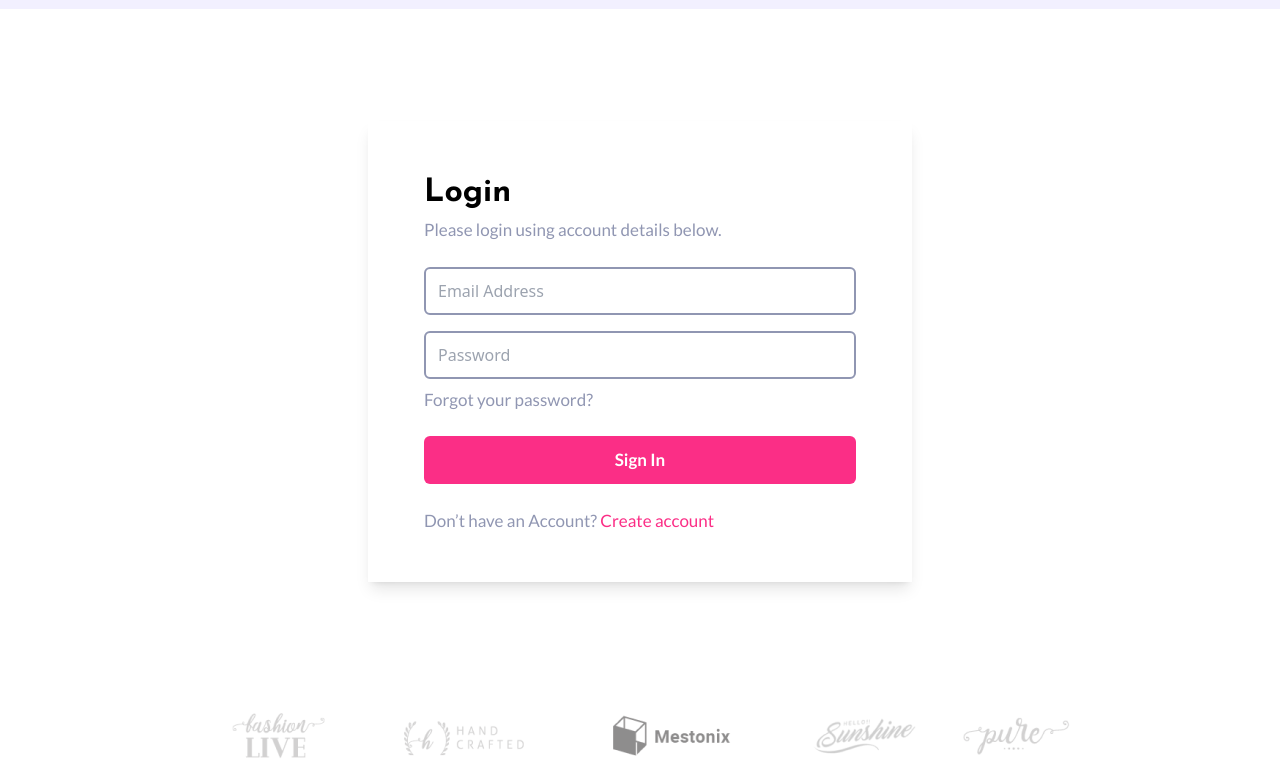
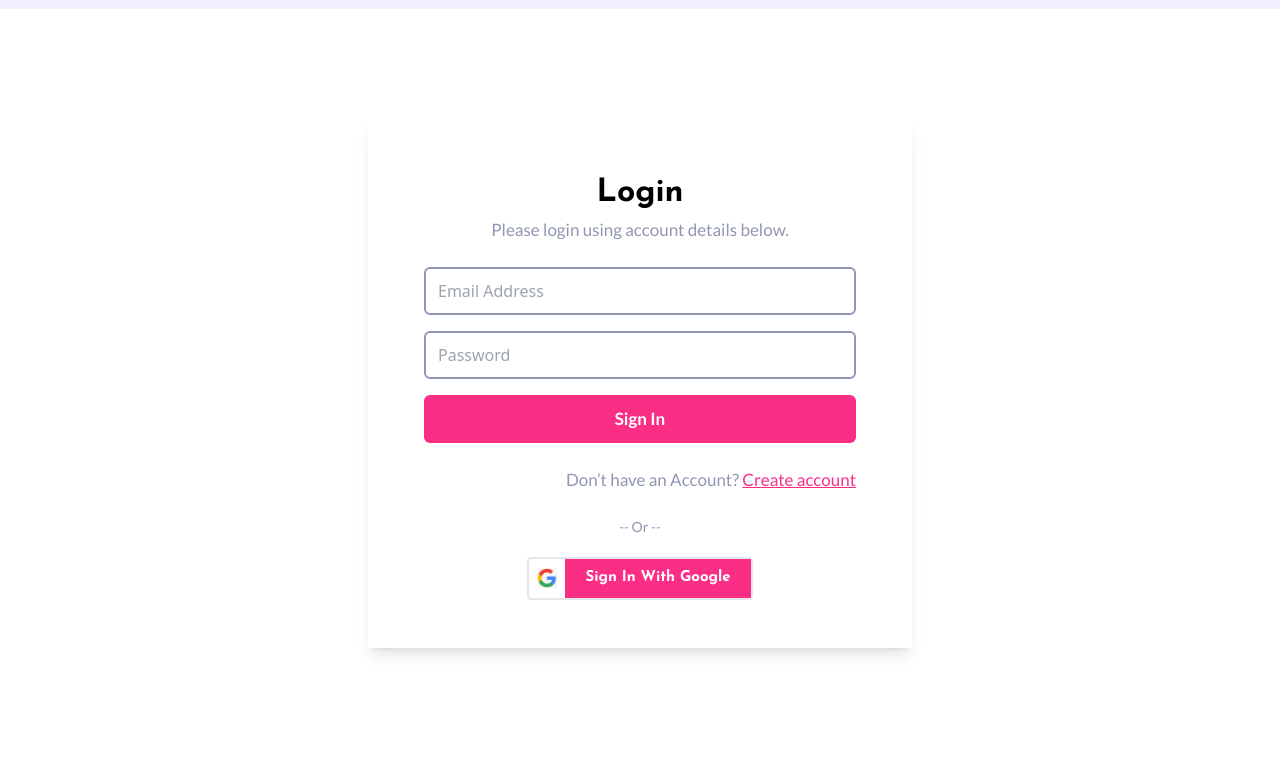
Before and after one commit to shahidulislam-dev/Hecto-Ecommerce-Raact, a React (Vite) app: page / in a window 1280 px wide. Shown: the part 357-1134 px from the top of the page. Built offline with nearby package versions, Linux system fonts and the light colour scheme; no server answers.

Commit message:
Signin With Google

```diff
--- a/src/Components/Cart/Cart.jsx
+++ b/src/Components/Cart/Cart.jsx
@@ -4,6 +4,7 @@ import { FaPlus, FaMinus } from "react-icons/fa";
 import { useDispatch, useSelector } from 'react-redux';
 import { clearCart, decrement, deleteItem, increment } from '../Slices/CartSlice';
 import { useNavigate } from 'react-router-dom';
+import { toast } from 'react-toastify';
 
 const Cart = () => {
 
@@ -12,6 +13,7 @@ const Cart = () => {
     let dispatch = useDispatch();
     const handleDeleteProduct = (index) => {
         dispatch(deleteItem(index))
+        toast.success("Deleted Item From Cart!!", { position: "top-center", autoClose: 1000, });
     }
 
     const handleIncrement = (index) => {
@@ -31,6 +33,7 @@ const Cart = () => {
 
     const deleteAllCartItems = () => {
         dispatch(clearCart())
+        toast.success("Deleted All From Cart!!", { position: "top-center", autoClose: 1000, });
     }
 
     let sum = 0;
@@ -65,7 +68,7 @@ const Cart = () => {
                                             <div className="flex items-center gap-3 w-[45%]">
                                                 <div className="relative bg-slate-300">
                                                     <img src={item.thumbnail} alt="Product Image For Cart" className='w-20 h-[90px]' />
-                                                    <div onClick={() => handleDeleteProduct(index)} className="w-4 h-4 bg-black text-white text-[8px] rounded-full flex justify-center items-center absolute -top-1 -right-1"><ImCross /></div>
+                                                    <div onClick={() => handleDeleteProduct(index)} className="w-4 h-4 bg-black text-white text-[8px] rounded-full flex justify-center items-center absolute -top-1 -right-1 cursor-pointer"><ImCross /></div>
                                                 </div>
                                                 <div className="font-josef">
                                                     <h4 className='text-secondery text-[16px]'>{item.title}</h4>
--- a/src/Components/Home/Featured.jsx
+++ b/src/Components/Home/Featured.jsx
@@ -9,6 +9,7 @@ import { GoArrowRight } from "react-icons/go";
 import { useDispatch } from 'react-redux';
 import { addToCart, productDetails } from '../Slices/CartSlice';
 import { Link } from 'react-router-dom';
+import { toast } from 'react-toastify';
 
 const Featured = () => {
   let data = useContext(apiData);
@@ -53,6 +54,7 @@ const Featured = () => {
   const dispatch = useDispatch();
   const handleAddToCart = (item) => {
     dispatch(addToCart({ ...item, qty: 1 }));
+    toast.success("Added To Cart!!", { position: "top-center", autoClose: 1000, });
   }
 
   const handleProductDetail = (product) => {
--- a/src/Components/Home/LeatestProducts.jsx
+++ b/src/Components/Home/LeatestProducts.jsx
@@ -8,6 +8,7 @@ import "react-tabs/style/react-tabs.css";
 import { useDispatch } from "react-redux";
 import { addToCart, productDetails } from "../Slices/CartSlice";
 import { Link } from "react-router-dom";
+import { toast } from "react-toastify";
 
 const LeatestProducts = () => {
   let data = useContext(apiData);
@@ -22,6 +23,7 @@ const LeatestProducts = () => {
   const dispatch = useDispatch();
   const handleAddToCart = (item) => {
     dispatch(addToCart({ ...item, qty: 1 }));
+    toast.success("Added To Cart!!", { position: "top-center", autoClose: 1000, });
   }
 
   const handleProductDetail = (product) => {
--- a/src/Components/Home/TopCategories.jsx
+++ b/src/Components/Home/TopCategories.jsx
@@ -38,7 +38,7 @@ const TopCategories = () => {
           <div className="pt-14">
             <Slider ref={sliderRef} {...settings}>
               {data.map((item) => (
-                <div className="">
+                <div className="" key={item.id}>
                   <Link to={`/product-details/${(item.title).replaceAll(' ', '_')}`} onClick={() => handleProductDetail(item)}><div className="w-[90%] group relative rounded-full bg-[#F6F7FB] p-20 flex items-center justify-center hover:shadow-topCategoryShadow ml-2">
                     <img
                       src={item.thumbnail}
--- a/src/Components/MyAccount/LoginForm.jsx
+++ b/src/Components/MyAccount/LoginForm.jsx
@@ -1,11 +1,13 @@
 import React, { useState } from "react";
 import WaterMark from "../../assets/watermark.png";
 import Banner from "../ComponentCommon/Banner";
-import { signInWithEmailAndPassword } from "firebase/auth";
-import { auth } from "../firebase";
+import { GoogleAuthProvider, signInWithEmailAndPassword, signInWithPopup } from "firebase/auth";
+import { auth, db } from "../firebase";
 import { toast } from "react-toastify";
 import { Link, useNavigate } from "react-router-dom";
 import { sendEmailVerification } from "firebase/auth";
+import GoogleIcon from "../../assets/googleIcon.png"
+import { doc, setDoc } from "firebase/firestore";
 
 const LoginForm = () => {
   const [email, setEmail] = useState("");
@@ -60,6 +62,26 @@ const handleLogin = async (e) => {
     }
   };
 
+  const handleLoginWithGoogle = ()=>{
+    const provider = new GoogleAuthProvider();
+    signInWithPopup(auth, provider).then(async (result) => {
+      console.log(result);
+      const user = result.user;
+      if (result.user) {
+        await setDoc(doc(db, "Users", user.uid), {
+          email: user.email,
+          firstName: user.displayName,
+          photo: user.photoURL,
+          lastName: "",
+        });
+        toast.success("User logged in Successfully", {
+          position: "top-center",
+        });
+        window.location.href = "/profile";
+      }
+    });
+  }
+
 
   return (
     <>
@@ -69,8 +91,8 @@ const handleLogin = async (e) => {
           <div className="">
             <div className="w-[544px] h-auto mx-auto px-14 py-12 flex flex-col items-center shadow-lg">
               <form onSubmit={handleLogin} noValidate>
-                <h4 className="font-josef font-bold text-[32px]">Login</h4>
-                <p className="font-lato text-[17px] text-[#9096B2] pb-6">
+                <h4 className="font-josef font-bold text-[32px] text-center">Login</h4>
+                <p className="font-lato text-[17px] text-[#9096B2] pb-6 text-center">
                   Please login using account details below.
                 </p>
 
@@ -88,19 +110,30 @@ const handleLogin = async (e) => {
                   type="password"
                   value={password}
                   onChange={(e) => setPassword(e.target.value)}
-                  className="w-full h-12 px-3 border-2 border-[#9096B2] rounded-md outline-none mb-2"
+                  className="w-full h-12 px-3 border-2 border-[#9096B2] rounded-md outline-none mb-4"
                   placeholder="Password"
                 />
                 {error.password && <p className="text-red-500 text-sm mb-4">{error.password}</p>}
-                <p className="font-lato text-[17px] text-[#9096B2] mb-6 text-left w-full">
-                  Forgot your password?
-                </p>
+
                 <button className="bg-primary w-[432px] h-12 rounded-md font-lato font-bold text-white text-[17px]">
                   Sign In
                 </button>
-                <p className="font-lato text-[17px] text-[#9096B2] pt-6">
-                  Don’t have an Account? <Link to="/sign-up" className="text-primary">Create account</Link>
+                <p className="font-lato text-[17px] text-[#9096B2] pt-6 text-right">
+                  Don’t have an Account? <Link to="/sign-up" className="text-primary underline">Create account</Link>
                 </p>
+                <p className="font-lato text-[14px] text-[#9096B2] pt-6 text-center">-- Or --</p>
+                <div className="flex justify-center mt-5" onClick={handleLoginWithGoogle}>
+                  <div className="flex items-center border-2 rounded">
+                    <div className="bg-white flex justify-center py-2 px-2">
+                      <img src={GoogleIcon} alt="Google Icon" className="h-5 w-5" />
+                    </div>
+                    <div className="bg-primary px-5 py-2 text-white font-josef font-bold text-[15px]">
+                      <button>Sign In With Google</button>
+                    </div>
+                  </div>
+                </div>
+
+
               </form>
             </div>
 
--- a/src/Components/MyAccount/SignUp.jsx
+++ b/src/Components/MyAccount/SignUp.jsx
@@ -48,7 +48,7 @@ const SignUp = () => {
       await createUserWithEmailAndPassword(auth, email, password);
       const user = auth.currentUser;
       if (user) {
-        await setDoc(doc(db, "Users", user.uid), { email: user.email, firstName, lastName });
+        await setDoc(doc(db, "Users", user.uid), { email: user.email, firstName, lastName, photo: "" });
       }
 
       toast.success("User Signed Up Successfully!!", { position: "top-center" });
--- a/src/Components/Shop/Products.jsx
+++ b/src/Components/Shop/Products.jsx
@@ -11,6 +11,7 @@ import { Link, useNavigate } from "react-router-dom";
 import { useDispatch } from "react-redux";
 import { addToCart, productDetails } from "../Slices/CartSlice";
 import "react-toastify/dist/ReactToastify.css";
+import { toast } from "react-toastify";
 
 const Products = () => {
   const data = useContext(apiData);
@@ -179,6 +180,7 @@ const Products = () => {
   const dispatch = useDispatch();
   const handleAddToCart = (item) => {
     dispatch(addToCart({ ...item, qty: 1 }));
+    toast.success("Added To Cart!!", { position: "top-center", autoClose: 1000, });
   }
 
   const handleProductDetail = (product) => {
```
Also changed, not shown: src/Components/Header.jsx (+11 -3 lines), src/Components/Shop/ProductListView.jsx (+2 -8 lines), src/assets/googleIcon.png (added). Lines whose indentation alone changed are shown as unchanged.
